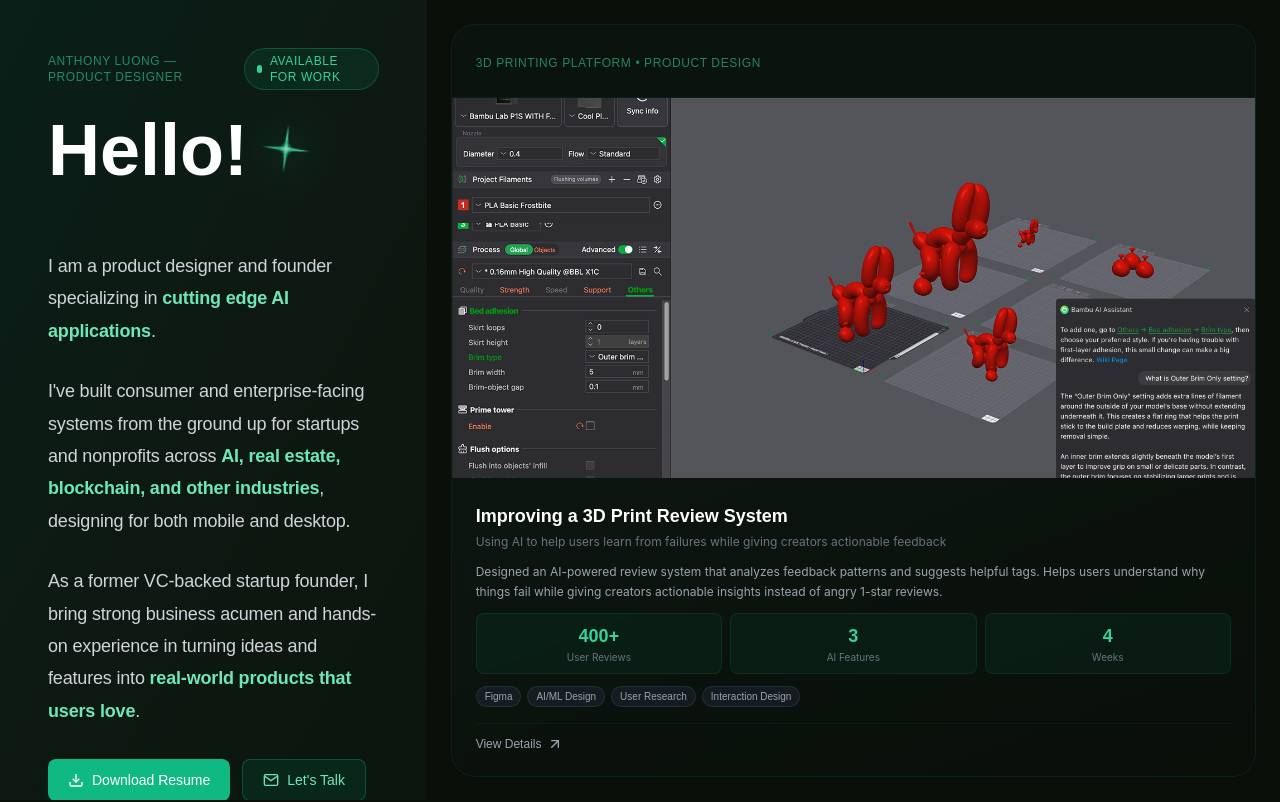
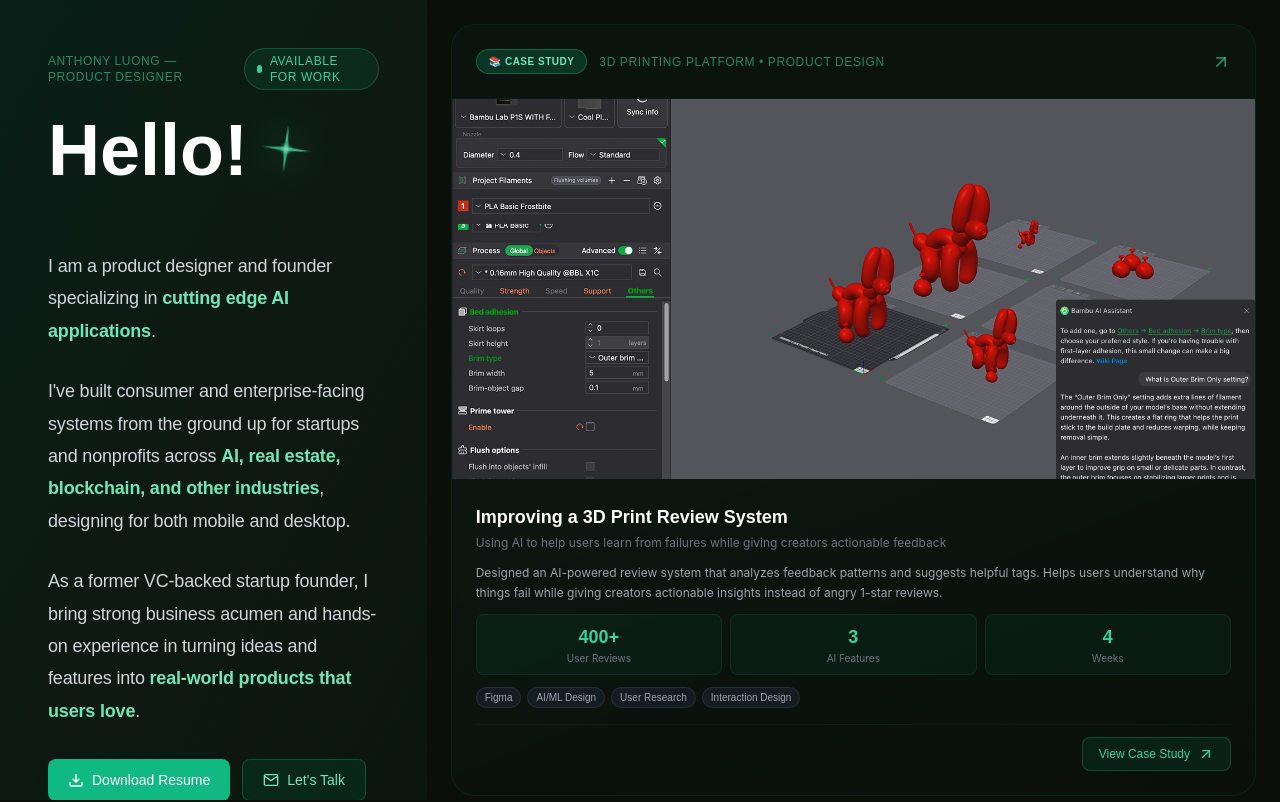
Before and after one commit to aschimmichanga/anthony-portfolio, a React (Create React App) app: page / in a window 1280 px wide. Shown: the top 802 px of the page. Built offline with nearby package versions, Linux system fonts and the light colour scheme; the HTML template or start-up script is replaced by a standard one.

Commit message:
case study tweaks

```diff
--- a/src/components/CaseStudies.js
+++ b/src/components/CaseStudies.js
@@ -1,4 +1,5 @@
 import React from 'react';
+import { Link } from 'react-router-dom';
 import { motion } from 'framer-motion';
 import { FiArrowUpRight } from 'react-icons/fi';
 
@@ -163,14 +164,23 @@ const CaseStudies = () => {
               whileInView={{ opacity: 1, y: 0 }}
             viewport={{ once: true, margin: "-100px" }}
             transition={{ duration: 0.8, delay: index * 0.1, ease: [0.6, -0.05, 0.01, 0.99] }}
-            className="group cursor-pointer"
+            className="group"
           >
-            <div className="bg-[#0d1912]/50 backdrop-blur-sm rounded-2xl lg:rounded-3xl overflow-hidden border border-emerald-900/30 hover:border-emerald-500/50 transition-all duration-500 hover:shadow-2xl hover:shadow-emerald-900/30">
+            <Link
+              to={project.link}
+              className="block bg-[#0d1912]/50 backdrop-blur-sm rounded-2xl lg:rounded-3xl overflow-hidden border border-emerald-900/30 hover:border-emerald-500/50 transition-all duration-500 hover:shadow-2xl hover:shadow-emerald-900/30 cursor-pointer"
+            >
               {/* Category Badge */}
-              <div className="p-4 lg:p-6 border-b border-emerald-900/20">
-                <span className="text-xs uppercase tracking-wider text-emerald-400/60 font-medium" style={{ fontFamily: "'Space Grotesk', sans-serif" }}>
-                  {project.category}
-                </span>
+              <div className="p-4 lg:p-6 border-b border-emerald-900/20 flex items-center justify-between">
+                <div className="flex items-center gap-3">
+                  <span className="px-3 py-1 bg-emerald-500/20 text-emerald-300 text-[10px] font-bold uppercase tracking-wider rounded-full border border-emerald-500/40" style={{ fontFamily: "'Space Grotesk', sans-serif" }}>
+                    📚 Case Study
+                  </span>
+                  <span className="text-xs uppercase tracking-wider text-emerald-400/60 font-medium" style={{ fontFamily: "'Space Grotesk', sans-serif" }}>
+                    {project.category}
+                  </span>
+                </div>
+                <FiArrowUpRight className="text-emerald-400/60 group-hover:text-emerald-400 group-hover:translate-x-1 group-hover:-translate-y-1 transition-all duration-300 text-xl" />
               </div>
 
               {/* Project Image */}
@@ -225,18 +235,16 @@ const CaseStudies = () => {
                   </div>
                 </div>
 
-                <div className="flex justify-between items-center pt-3 border-t border-emerald-900/20">
-                  <motion.a
-                    href={project.link}
-                    className="text-gray-400 hover:text-emerald-400 flex items-center gap-1.5 transition-colors group/link"
-                    whileHover={{ x: 5 }}
+                <div className="flex justify-end items-center pt-3 border-t border-emerald-900/20">
+                  <div className="px-4 py-2 bg-emerald-500/10 group-hover:bg-emerald-500/20 text-emerald-400 group-hover:text-emerald-300 border border-emerald-500/30 group-hover:border-emerald-500/50 rounded-lg flex items-center gap-2 transition-all duration-300 text-xs font-medium"
+                    style={{ fontFamily: "'Space Grotesk', sans-serif" }}
                   >
-                    <span className="text-xs font-medium" style={{ fontFamily: "'Space Grotesk', sans-serif" }}>View Details</span>
-                    <FiArrowUpRight className="text-base" />
-                  </motion.a>
+                    <span>View Case Study</span>
+                    <FiArrowUpRight className="text-base group-hover:translate-x-0.5 group-hover:-translate-y-0.5 transition-transform" />
+                  </div>
                 </div>
               </div>
-                    </div>
+            </Link>
           </motion.div>
         ))}
       </div>
```
